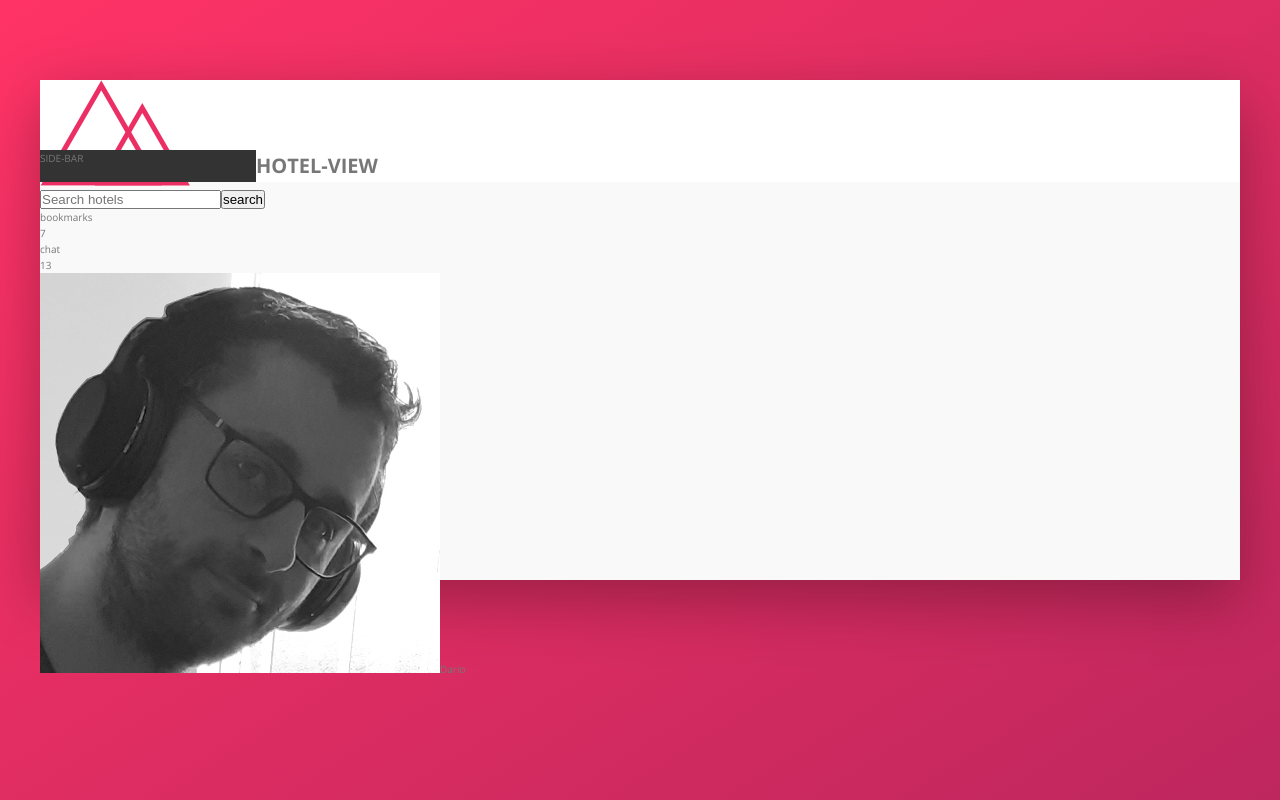
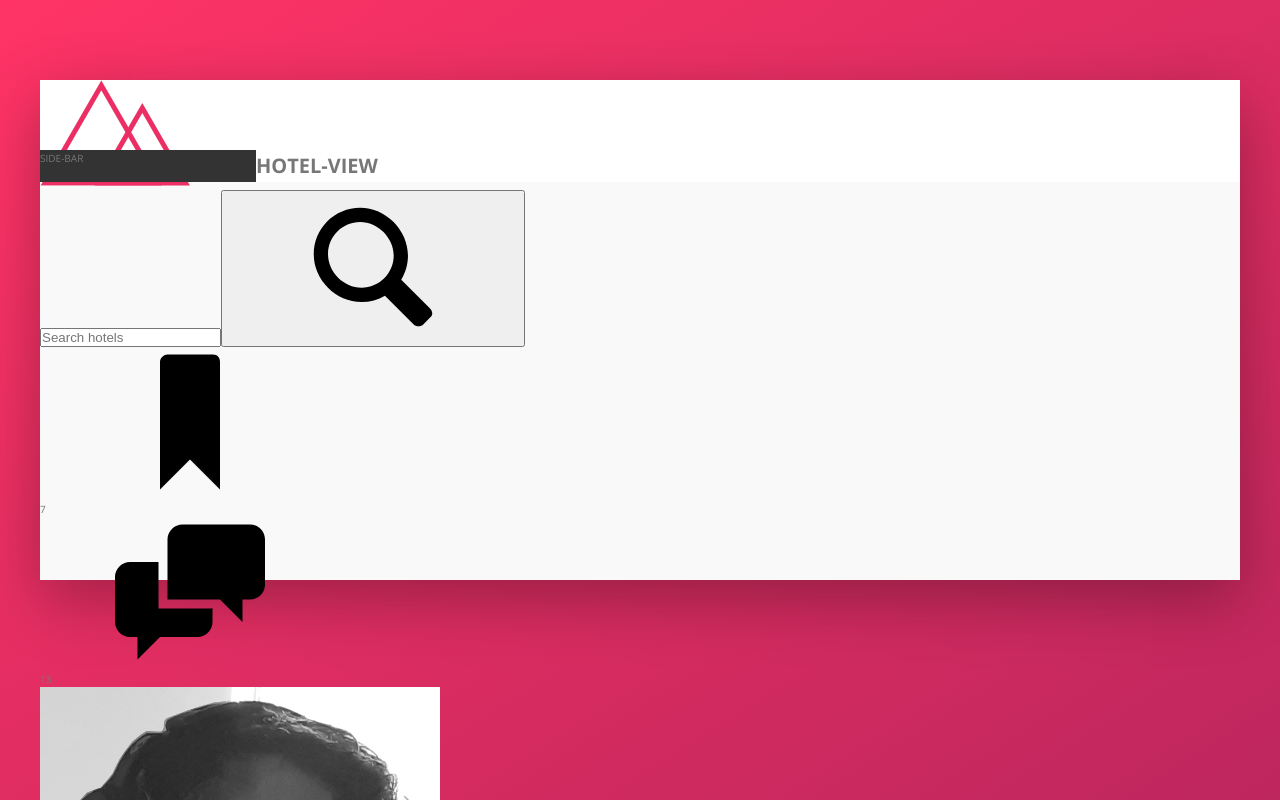
Before and after one commit to dario-piotrowicz/VueJS3-CSS_demo_Trillo_website_miniproject, a Vue app: page / in a window 1280 px wide. Shown: the top 800 px of the page. Built offline with nearby package versions, Linux system fonts and the light colour scheme.

Commit message:
put svgs in header instead of placeholder text

```diff
--- a/src/components/Header.vue
+++ b/src/components/Header.vue
@@ -4,20 +4,22 @@
     <form action="#" class="search">
       <input type="text" class="search__input" placeholder="Search hotels" />
       <button class="search__button">
-        search
+        <svg class="search__button-icon">
+          <use xlink:href="#icon-magnifying-glass"></use>
+        </svg>
       </button>
     </form>
     <nav class="user-navigation">
       <div class="user-navigation__item-wrapper">
-        <div class="user-navigation__icon">
-          bookmarks
-        </div>
+        <svg class="user-navigation__icon">
+          <use xlink:href="#icon-bookmark"></use>
+        </svg>
         <div class="user-navigation__notifications">7</div>
       </div>
       <div class="user-navigation__item-wapper">
-        <div class="user-navigation__icon">
-          chat
-        </div>
+        <svg class="user-navigation__icon">
+          <use xlink:href="#icon-chat"></use>
+        </svg>
         <div class="user-navigation__notifications">13</div>
       </div>
       <div class="user-navigation__item-wrapper">
```
